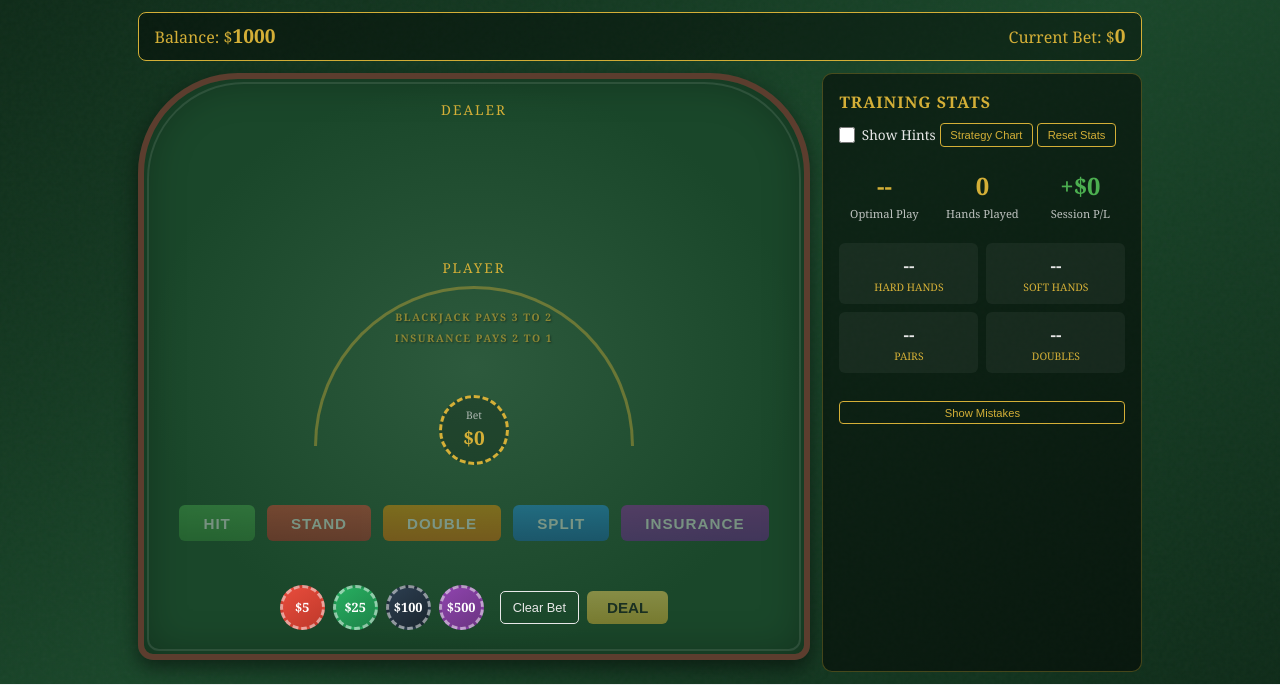
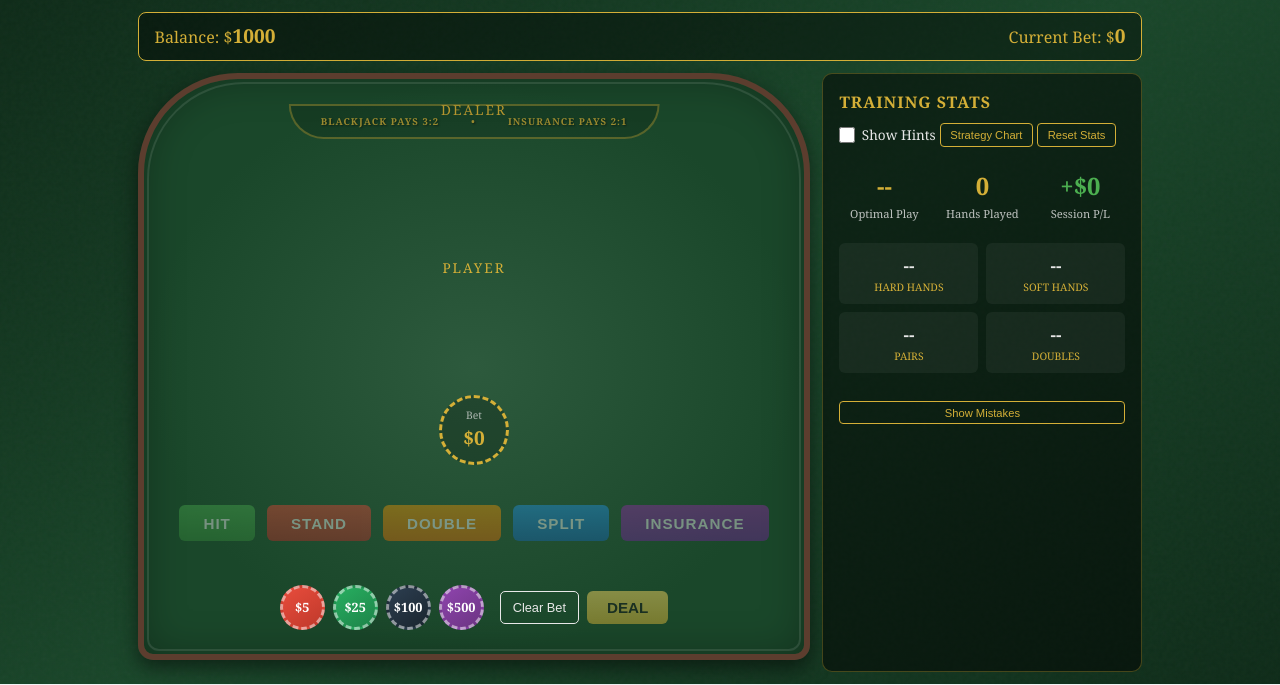
Before and after one commit to alexander-matthew/personal-site, a Flask app: page /projects/blackjack/ in a window 1280 px wide. Shown: the part 65-750 px from the top of the page. Run offline with Flask 3, Linux system fonts and the light colour scheme.

Commit message:
Redesign felt text as top banner with curved bottom
Position at top of table with downward-curved border,
subtle dark background, text side-by-side.

🤖 Generated with [Claude Code](https://claude.com/claude-code)

Co-Authored-By: Claude Opus 4.5 <noreply@anthropic.com>

```diff
--- a/app/static/css/blackjack.css
+++ b/app/static/css/blackjack.css
@@ -118,38 +118,28 @@
 /* ===== Felt Text Arc ===== */
 .felt-text {
     position: absolute;
-    top: 50%;
+    top: 25px;
     left: 50%;
-    transform: translate(-50%, -50%);
-    width: 320px;
-    height: 160px;
-    border: 3px solid rgba(212, 175, 55, 0.4);
-    border-bottom: none;
-    border-radius: 160px 160px 0 0;
+    transform: translateX(-50%);
     display: flex;
-    flex-direction: column;
     align-items: center;
-    padding-top: 20px;
-    box-sizing: border-box;
+    justify-content: center;
+    gap: 2rem;
+    padding: 8px 30px;
+    border: 2px solid rgba(212, 175, 55, 0.35);
+    border-radius: 0 0 80px 80px;
+    background: rgba(0, 0, 0, 0.15);
     pointer-events: none;
 }
 
 .felt-text span {
-    font-size: 0.65rem;
+    font-size: 0.6rem;
     font-weight: bold;
     text-transform: uppercase;
-    letter-spacing: 1.5px;
-    color: rgba(212, 175, 55, 0.6);
-    text-shadow: 1px 1px 2px rgba(0, 0, 0, 0.4);
+    letter-spacing: 1px;
+    color: rgba(212, 175, 55, 0.7);
+    text-shadow: 1px 1px 2px rgba(0, 0, 0, 0.5);
     white-space: nowrap;
-}
-
-.felt-text span:first-child {
-    margin-bottom: 4px;
-}
-
-.felt-divider {
-    display: none;
 }
 
 /* ===== Hand Areas ===== */
--- a/app/templates/blackjack/index.html
+++ b/app/templates/blackjack/index.html
@@ -24,8 +24,9 @@
         <div class="game-table">
             <!-- Felt Text Arc -->
             <div class="felt-text">
-                <span>BLACKJACK PAYS 3 TO 2</span>
-                <span>INSURANCE PAYS 2 TO 1</span>
+                <span>BLACKJACK PAYS 3:2</span>
+                <span>•</span>
+                <span>INSURANCE PAYS 2:1</span>
             </div>
 
             <!-- Dealer Area -->
```
